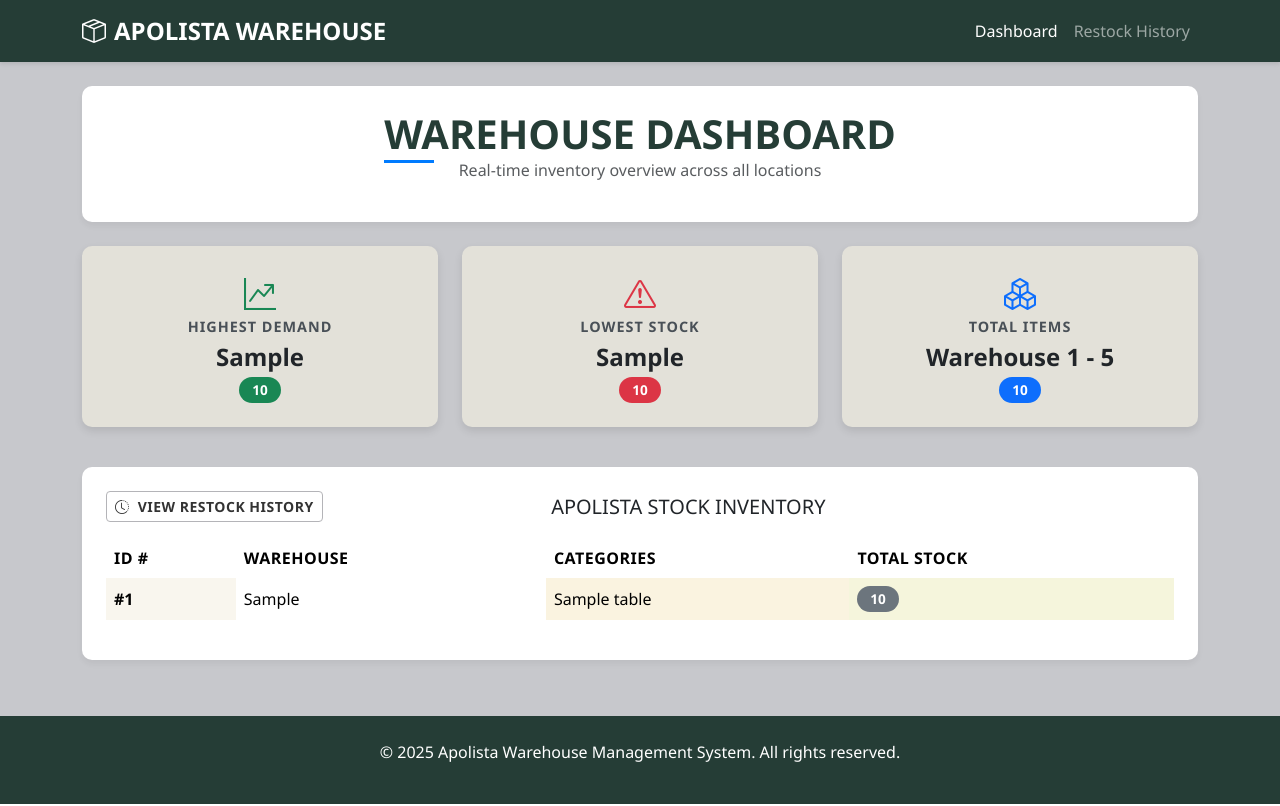
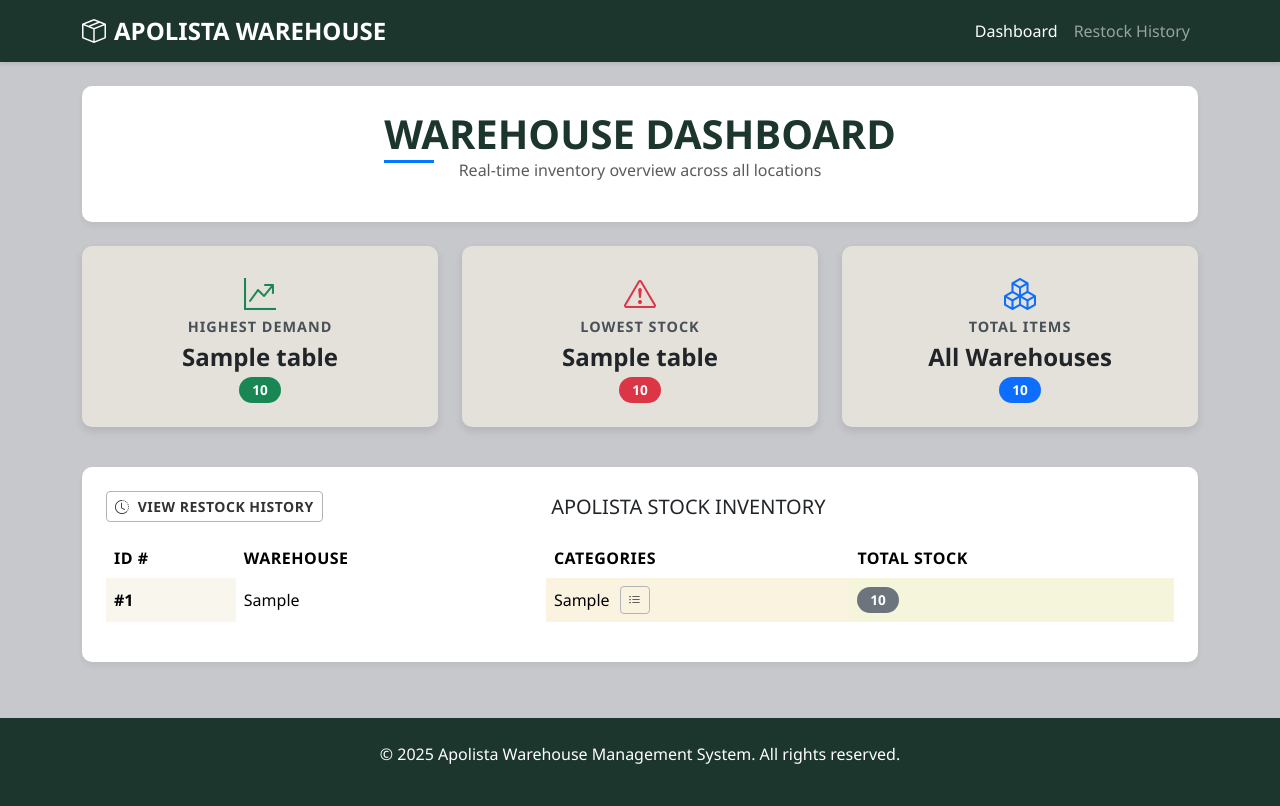
Before and after one commit to bearbrand05/security, a PHP site: page /inventory.php in a window 1280 px wide. Run offline with PHP 8.4, Linux system fonts and the light colour scheme; tables that the repository leaves empty or names only in its code hold one stand-in row (values such as "Sample post").

Commit message:
Update inventory.php

```diff
--- a/inventory.php
+++ b/inventory.php
@@ -7,27 +7,47 @@ $mysqli = new mysqli($host, $user, $pass, $dbname);
 if ($mysqli->connect_error) {
   die("Connection failed: " . $mysqli->connect_error);
 }
-$query = "SELECT * FROM inventory_table";
-$result = $mysqli->query($query);
+//babang table
 $items = [];
-$totalStock = 0;
-$highestRestock = 0;
-$lowestStock = PHP_INT_MAX;
-$warehouseHighDemand = '';
-$warehouseLowStock = '';
+$result = $mysqli->query("SELECT id_inventory, warehouse, categories, SUM(stock_invent) as total_categories_number from inventory_table group by categories");
 while ($row = $result->fetch_assoc()) {
   $items[] = $row;
-  $totalStock += $row['stock_invent'];
-  if ($row['restock_invent'] > $highestRestock) {
-    $highestRestock = $row['restock_invent'];
-    $warehouseHighDemand = $row['warehouse'];
-  }
-  if ($row['stock_invent'] < $lowestStock) {
-    $lowestStock = $row['stock_invent'];
-    $warehouseLowStock = $row['warehouse'];
-  }
+}
+// gang dito
+// para sa highest demand lang
+$highestwarehouse = "";
+$highestitem = "";
+$highestrestock = 0;
+$result = $mysqli->query("SELECT itemname_invent, warehouse, restock_invent
+                            FROM inventory_table
+                            WHERE restock_invent = (SELECT MAX(restock_invent) FROM inventory_table)");
+if( $rows = $result->fetch_assoc() ) {
+  $highestwarehouse = $rows['warehouse'];
+  $highestitem = $rows['itemname_invent'];
+  $highestrestock = $rows['restock_invent'];
+}
+// gang dito
+// para sa lowest stock lang
+$lowstockwarehouse = "";
+$lowitem = "";
+$lowstock = 0;
+$result = $mysqli->query(("SELECT itemname_invent, warehouse, stock_invent
+                  FROM  inventory_table
+                  WHERE stock_invent = (SELECT MIN(stock_invent)FROM inventory_table);"));
+if ($rows = $result->fetch_assoc()) {
+  $lowstockwarehouse = $rows['warehouse'];
+  $lowitem = $rows['itemname_invent'];
+  $lowstock = $rows['stock_invent'];
+}
+//hanggang dito rin
+// our sum rheal
+$totalsumofstocks = 0;
+$result = $mysqli->query("SELECT SUM(stock_invent) AS total_stock FROM inventory_table");
+if ($row = $result->fetch_assoc()) {
+  $totalsumofstocks = $row['total_stock'];
 }
 ?>
+
 <!DOCTYPE html>
 <html lang="en">
 <head>
@@ -40,7 +60,7 @@ while ($row = $result->fetch_assoc()) {
       --primary-bg: #C7C8CC;
       --secondary-bg: #E3E1D9;
       --accent-light: #F2EFE5;
-      --accent-dark: #253d36ff;
+      --accent-dark: #1C352D;
       --highlight-green: #28a745;
       --highlight-red: #dc3545;
       --highlight-blue: #007bff;
@@ -181,6 +201,28 @@ while ($row = $result->fetch_assoc()) {
       margin-top: 2rem;
       text-align: center;
     }
+
+    /* Added for the modal and view button */
+    .modal-items-list {
+      max-height: 400px;
+      overflow-y: auto;
+    }
+    .items-list-item {
+      padding: 8px 0;
+      border-bottom: 1px solid #eee;
+    }
+    .items-list-item:last-child {
+      border-bottom: none;
+    }
+    .category-cell {
+      display: flex;
+      align-items: center;
+      gap: 10px;
+    }
+    .view-items-btn-sm {
+      padding: 0.25rem 0.5rem;
+      font-size: 0.75rem;
+    }
   </style>
 </head>
 <body>
@@ -219,21 +261,21 @@ while ($row = $result->fetch_assoc()) {
         <div class="info-box">
           <i class="bi bi-graph-up-arrow text-success"></i>
           <h6>HIGHEST DEMAND</h6>
-          <h4><?= $warehouseHighDemand ?><br><span class="badge bg-success badge-stock"><?= number_format($highestRestock) ?></span></h4>
+          <h4><?= $highestitem ?><br><span class="badge bg-success badge-stock"><?= ($highestrestock) ?></span></h4>
         </div>
       </div>
       <div class="col-md-4 mb-3">
         <div class="info-box">
           <i class="bi bi-exclamation-triangle text-danger"></i>
           <h6>LOWEST STOCK</h6>
-          <h4><?= $warehouseLowStock ?><br><span class="badge bg-danger badge-stock"><?= number_format($lowestStock) ?></span></h4>
+          <h4><?= $lowitem ?><br><span class="badge bg-danger badge-stock"><?= ($lowstock) ?></span></h4>
         </div>
       </div>
       <div class="col-md-4 mb-3">
         <div class="info-box">
           <i class="bi bi-boxes text-primary"></i>
           <h6>TOTAL ITEMS</h6>
-          <h4>Warehouse 1 - 5<br><span class="badge bg-primary badge-stock"><?= number_format($totalStock) ?></span></h4>
+          <h4>All Warehouses<br><span class="badge bg-primary badge-stock"><?= number_format($totalsumofstocks) ?></span></h4>
         </div>
       </div>
     </div>
@@ -266,9 +308,20 @@ while ($row = $result->fetch_assoc()) {
                 <tr>
                   <td style="background-color: #F9F6EE; font-weight: 600;">#<?= $item['id_inventory'] ?></td>
                   <td><?= htmlspecialchars($item['warehouse']) ?></td>
-                  <td style="background-color: #FAF3E0;"><?= htmlspecialchars($item['itemname_invent']) ?></td>
+                  <td style="background-color: #FAF3E0;">
+                    <div class="category-cell">
+                      <?= htmlspecialchars($item['categories']) ?>
+                      <button class="btn btn-sm btn-outline-secondary view-items-btn-sm view-items-btn"
+                              data-category="<?= htmlspecialchars($item['categories']) ?>"
+                              data-bs-toggle="modal"
+                              data-bs-target="#itemsModal"
+                              title="View items in this category">
+                        <i class="bi bi-list-ul"></i>
+                      </button>
+                    </div>
+                  </td>
                   <td style="background-color: #F5F5DC; font-weight: 600;">
-                    <span class="badge bg-secondary badge-stock"><?= $item['stock_invent'] ?></span>
+                    <span class="badge bg-secondary badge-stock"><?= $item['total_categories_number'] ?></span>
                   </td>
                 </tr>
               <?php endforeach; ?>
@@ -286,6 +339,46 @@ while ($row = $result->fetch_assoc()) {
     </div>
   </footer>
 
+  <!-- Items Modal -->
+  <div class="modal fade" id="itemsModal" tabindex="-1" aria-labelledby="itemsModalLabel" aria-hidden="true">
+    <div class="modal-dialog">
+      <div class="modal-content">
+        <div class="modal-header">
+          <h5 class="modal-title" id="itemsModalLabel">Items in Category: <span id="modalCategoryName"></span></h5>
+          <button type="button" class="btn-close" data-bs-dismiss="modal" aria-label="Close"></button>
+        </div>
+        <div class="modal-body modal-items-list" id="modalItemsList">
+          <!-- Items will be loaded here via AJAX -->
+        </div>
+        <div class="modal-footer">
+          <button type="button" class="btn btn-outline-secondary" data-bs-dismiss="modal">Close</button>
+        </div>
+      </div>
+    </div>
+  </div>
+
   <script src="https://cdn.jsdelivr.net/npm/bootstrap@5.3.2/dist/js/bootstrap.bundle.min.js"></script>
+  <script>
+    document.addEventListener('DOMContentLoaded', function() {
+      // When a view items button is clicked
+      document.querySelectorAll('.view-items-btn').forEach(button => {
+        button.addEventListener('click', function() {
+          const category = this.getAttribute('data-category');
+          document.getElementById('modalCategoryName').textContent = category;
+
+          // Fetch items for this category via AJAX
+          fetch('get_items_by_category.php?category=' + encodeURIComponent(category))
+            .then(response => response.text())
+            .then(data => {
+              document.getElementById('modalItemsList').innerHTML = data;
+            })
+            .catch(error => {
+              document.getElementById('modalItemsList').innerHTML =
+                '<div class="alert alert-danger">Error loading items: ' + error + '</div>';
+            });
+        });
+      });
+    });
+  </script>
 </body>
 </html>
```
